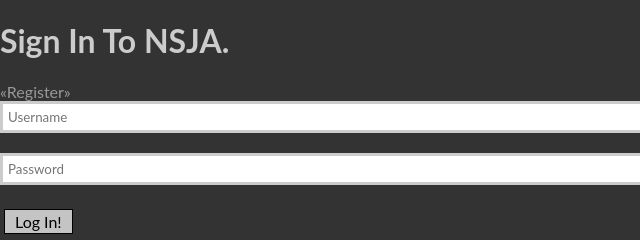
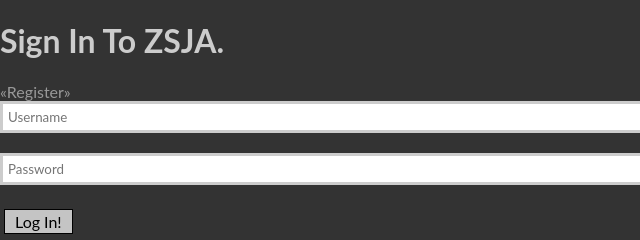
Before and after one commit to Shadow0579/ZSJA, a plain HTML site: page login/index.html in a window 1280 px wide. Shown: the full height of the page, 0-640 px from the left. Drawn offline with Linux system fonts and the light colour scheme.

Commit message:
Update index.html

```diff
--- a/login/index.html
+++ b/login/index.html
@@ -1,7 +1,7 @@
 <!DOCTYPE html>
 <html>
 <head>
-	<title>NSJA || Sign In!</title>
+	<title>ZSJA || Sign In!</title>
 	<script>(function(w,d,s,l,i){w[l]=w[l]||[];w[l].push({'gtm.start': new Date().getTime(),event:'gtm.js'});var f=d.getElementsByTagName(s)[0], j=d.createElement(s),dl=l!='dataLayer'?'&l='+l:'';j.async=true;j.src= 'https://www.googletagmanager.com/gtm.js?id='+i+dl;f.parentNode.insertBefore(j,f); })(window,document,'script','dataLayer','GTM-NJR6RD8');</script>
 	<link rel="stylesheet" type="text/css" href="../css/style.css">
 	<script type="text/javascript" src="js/main.js"></script>
@@ -20,7 +20,7 @@
 </script>
 </head>
 <body>
-	<h1> Sign In To NSJA.</h1>
+	<h1> Sign In To ZSJA.</h1>
 	<a href="../register/index.html">&laquoRegister&raquo</a><br/>
 	<input type="text" placeholder="Username" id="username">
 	<input type="password" placeholder="Password" id="password">
```
